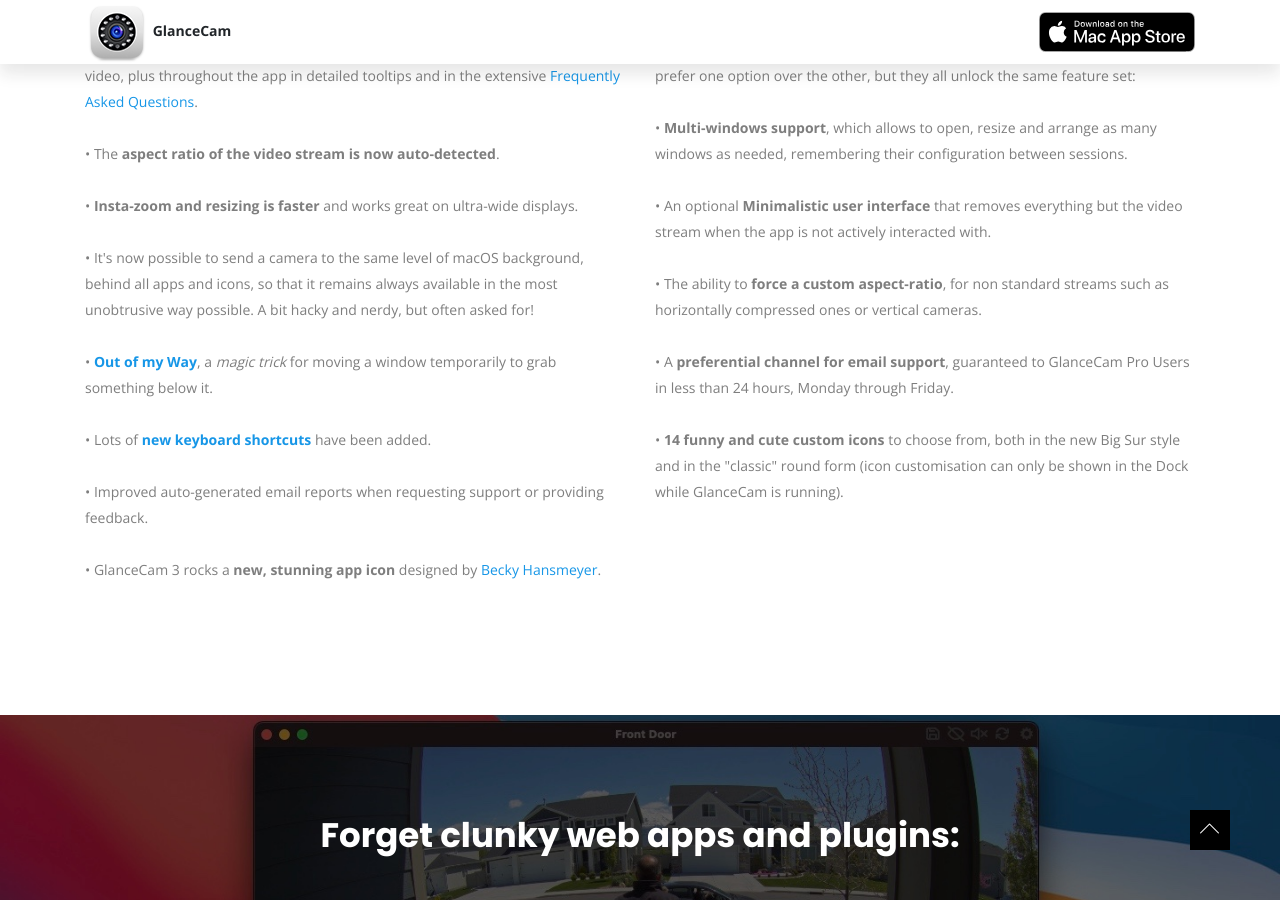
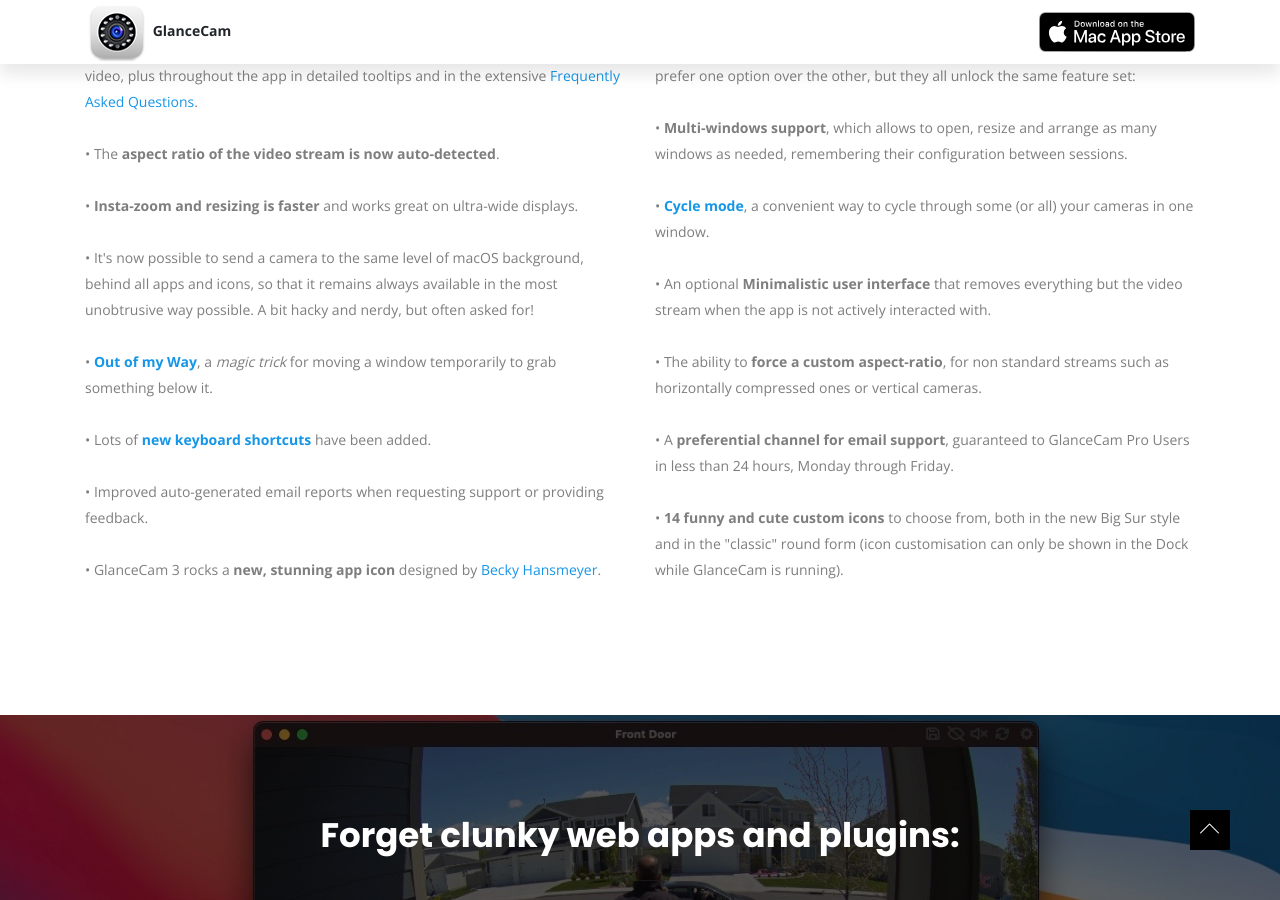
Before and after one commit to glancecam/glancecam.github.io, a Jekyll site: the page built from index.html, in a window 1280 px wide and 900 px high, scrolled down 2459 px. Built offline with Jekyll 4.4.1, drawn with Linux system fonts in a browser that asks for light colours.

Commit message:
Added Cycle mode to GlanceCam Pro features

```diff
--- a/_includes/glancecam3.html
+++ b/_includes/glancecam3.html
@@ -27,6 +27,7 @@
                     <p>
 						<b>GlanceCam Pro is a new tier introduced in version 3 and is designed for Users with advanced requirements</b>, who have inspired and asked for its features.<br><br>It is offered either as a life-time in-app purchase at $ 22.99 or as a yearly subscription at $ 8.99; both purchasing methods are available because some Users prefer one option over the other, but they all unlock the same feature set:<br><br>
 						• <b>Multi-windows support</b>, which allows to open, resize and arrange as many windows as needed, remembering their configuration between sessions.<br><br>
+                        • <b><a href="https://cdf1982.com/glancecam/faqs#cyclemode">Cycle mode</a></b>, a convenient way to cycle through some (or all) your cameras in one window.<br><br>
 						• An optional <b>Minimalistic user interface</b> that removes everything but the video stream when the app is not actively interacted with.<br><br>
 						• The ability to <b>force a custom aspect-ratio</b>, for non standard streams such as horizontally compressed ones or vertical cameras.<br><br>
 						• A <b>preferential channel for email support</b>, guaranteed to GlanceCam Pro Users in less than 24 hours, Monday through Friday.<br><br>
```
